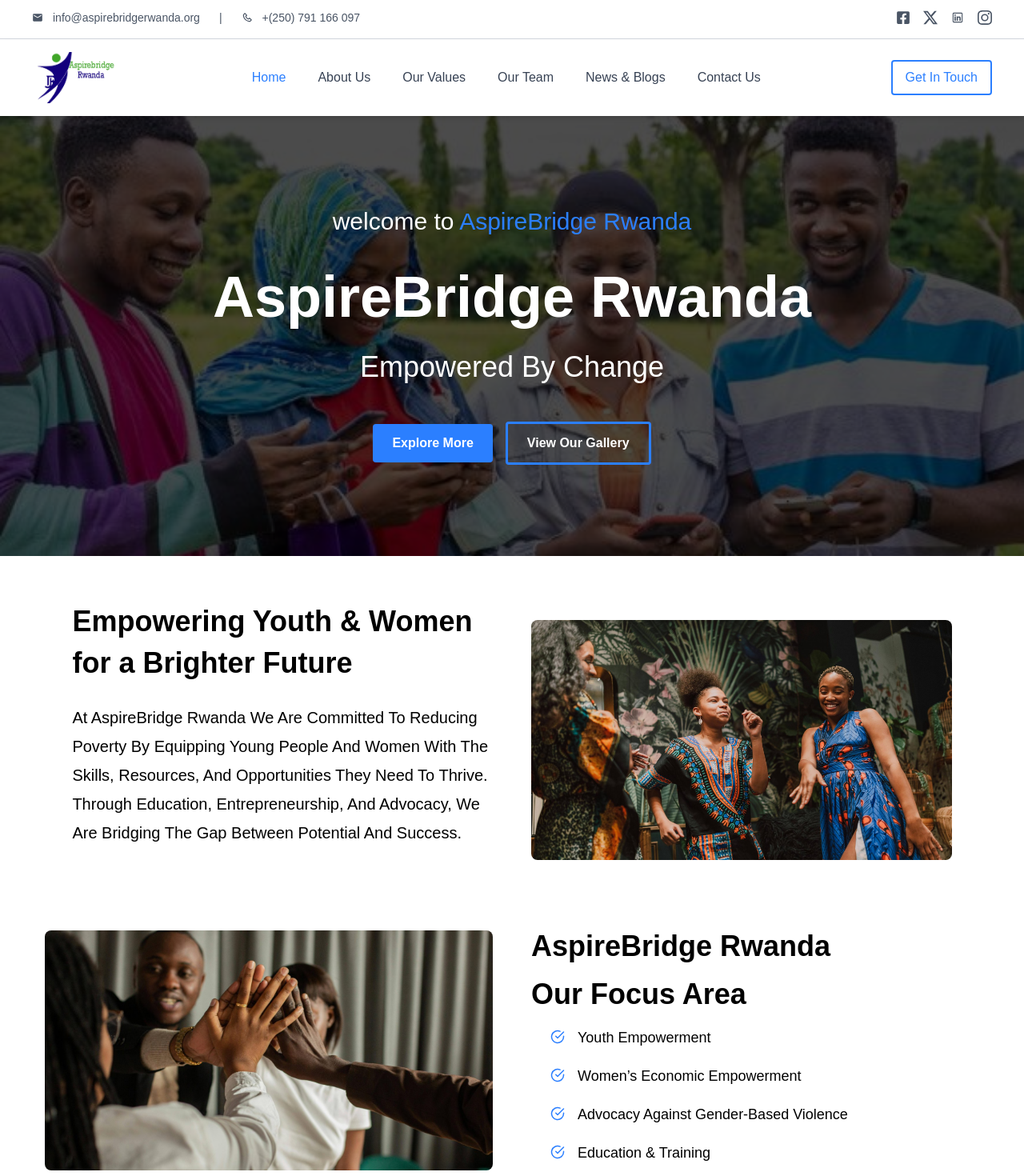
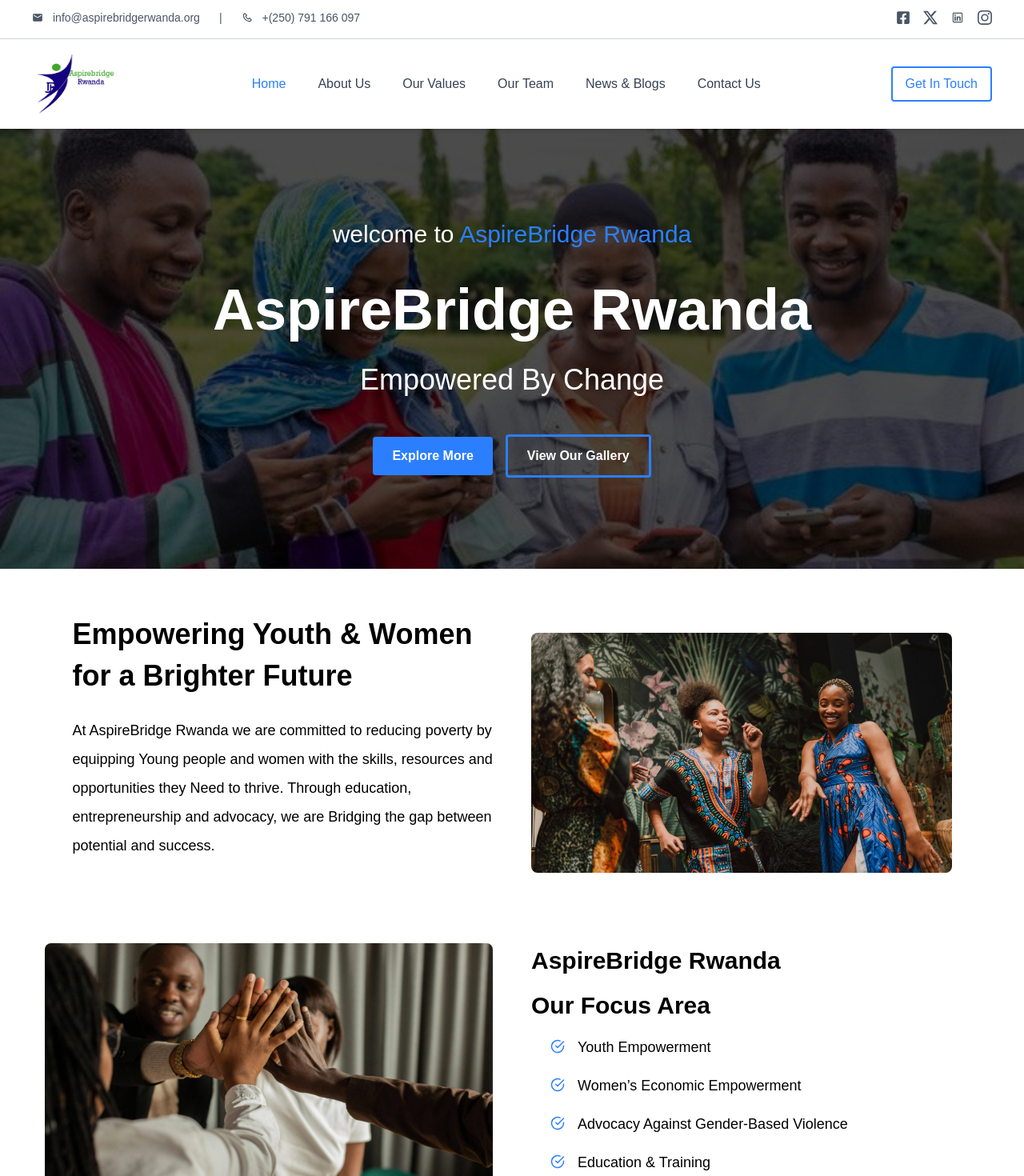
Before and after one commit to Mihigojordan/aspirebridge, a React (Vite) app: page / in a window 1280 px wide. Shown: the top 1470 px of the page at 80% size. Built offline with nearby package versions, Linux system fonts and the light colour scheme.

Commit message:
last chnage

```diff
--- a/src/components/Breakthrough.jsx
+++ b/src/components/Breakthrough.jsx
@@ -28,7 +28,7 @@
           Breaking Barriers, Building Opportunities, Transforming Lives.
         </h1>
         <p className="text-center text-md">
-          To equip youth and women with the knowledge, skills, and support systems necessary to break the cycle of poverty, foster entrepreneurship, and promote inclusive economic growth.
+          To equip youth and women with the knowledge, skills and support systems necessary to break the cycle of poverty, foster entrepreneurship and promote inclusive economic growth.
         </p>
       </div>
     </div>
--- a/src/components/FocusArea.jsx
+++ b/src/components/FocusArea.jsx
@@ -13,10 +13,10 @@
                 />
             </div>
             <div className="w-full md:w-[50%] flex flex-col gap-5 items-start  justify-center">
-                <h1 className=" font-bold  text-md lg:text-2xl xl:text-4xl ">
+                <h1 className=" font-bold  text-md lg:text-2xl xl:text-3xl ">
                     {heading}
                 </h1>
-                <h1 className=" font-bold  text-md  lg:text-2xl xl:text-4xl mb-6 capitalize ">
+                <h1 className=" font-bold  text-md  lg:text-2xl xl:text-3xl mb-6 capitalize ">
                     {headings}
                 </h1>
                 {
--- a/src/components/Footer.jsx
+++ b/src/components/Footer.jsx
@@ -18,7 +18,7 @@
 
           <h2 className="text-2xl font-bold mb-2 leading-10">AspireBridge Rwanda</h2>
           <p className='pb-4'>
-                     At AspireBridge Rwanda, we are driven by a simple yet powerful belief: everyone deserves the opportunity to live with dignity, hope, and purpose.
+                     At AspireBridge Rwanda, we are driven by a simple yet powerful belief: everyone deserves the opportunity to live with dignity, hope and purpose.
                      </p>
           <p>Thank you for visiting our site. We appreciate your support in empowering youth and women. </p>
         </div>
@@ -55,7 +55,7 @@
           <p className="text-sm italic mb-2 leading-6">
   Stay connected and never miss an update!<br />
   Follow us on social media for our latest projects, news, and inspiring stories.<br />
-  Get exclusive behind-the-scenes content, and special announcements.<br />
+  Get exclusive behind-the-scenes content and special announcements.<br />
 
 </p>
 
--- a/src/components/GetInvolved.jsx
+++ b/src/components/GetInvolved.jsx
@@ -21,7 +21,7 @@
                         </div>
                         <div className="md:flex items-center">
                             <CheckCircle2 className="text-xl mr-2 text-blue-500" />
-                            <p className={span}> Partnership: </p> Collaborate with businesses, NGOs, and Churches.
+                            <p className={span}> Partnership: </p> Collaborate with businesses, NGOs and Churches.
                         </div>
                     </div>
                     <div className="flex gap-2 flex-col">
--- a/src/components/Navbar.jsx
+++ b/src/components/Navbar.jsx
@@ -17,7 +17,7 @@
         <div className="flex items-center justify-between px-5 md:px-10 py-4">
           {/* Logo */}
           <div className="logo">
-            <img src={logo} alt="Logo" className="w-28 h-16" style={{objectFit:"cover"}}/>
+            <img src={logo} alt="Logo" className="w-28 h-20" />
           </div>
 
           {/* Desktop Menu */}
--- a/src/components/VisionContent.jsx
+++ b/src/components/VisionContent.jsx
@@ -5,8 +5,8 @@
     return (
         <div className=" flex items-center justify-center gap-12 flex-col-reverse w-full  lg:flex-row  p-0 md:p-6  " >
             <div className=" w-full xl:w-[45%] flex flex-col gap-6 " >
-                <h1 className=" font-bold text-xl lg:text-2xl xl:text-4xl leading-13 -mt-10 " >{heading}</h1>
-                <p className=" text-lg md:text-xl leading-9 capitalize " >{paragraph}</p>
+                <h1 className=" font-bold text-xl lg:text-xl xl:text-4xl leading-13 -mt-10 " >{heading}</h1>
+                <p className=" text-lg md:text-lg leading-9 " >{paragraph}</p>
 
             </div>
             <div className="xl:w-[45%] h-[300px] md:w-full " >
--- a/src/components/VisionMission.jsx
+++ b/src/components/VisionMission.jsx
@@ -16,7 +16,7 @@
 
 
                     <h1 className=' sm:text-md md:text-4xl font-semibold '>  Our Vision</h1>
-                    <p className='text-xl leading-10 capitalize'>
+                    <p className='text-xl leading-10 '>
                         Worlds where youth and women have the tools to escape poverty, achieve self-reliance and contribute to the development of their communities.</p>
                 </div>
 
@@ -24,7 +24,7 @@
                 <div className="flex flex-col gap-3 pb-5">
 
                     <h1 className=' sm:text-md md:text-4xl font-semibold '> Our Mission </h1>
-                    <p className='text-xl leading-10 capitalize'>  to empower youth and women by providing education, skills training, entrepreneurship, advocacy and economic opportunities that foster independence and long-term financial stability we are bridging the gap between potential and success for promoting inclusive economic growth.
+                    <p className='text-xl leading-10 '>  To empower youth and women by providing education, skills training, entrepreneurship advocacy and economic opportunities that foster independence and long-term financial stability we are bridging the gap between potential and success for promoting inclusive economic growth.
                     </p>
                 </div>
 
--- a/src/components/VisionSection.jsx
+++ b/src/components/VisionSection.jsx
@@ -11,7 +11,7 @@
         <VisionContent
         img={visionImage1}
         heading={"Empowering Youth & Women for a Brighter Future"}
-        paragraph={"At AspireBridge Rwanda we are committed to reducing poverty by equipping young people and women with the skills, resources, and opportunities they need to thrive. Through education, entrepreneurship, and advocacy, we are bridging the gap between potential and success."}
+        paragraph={"At AspireBridge Rwanda we are committed to reducing poverty by equipping Young people and women with the skills, resources and opportunities they Need to thrive. Through education, entrepreneurship and advocacy, we are Bridging the gap between potential and success."}
         />
         <FocusArea
         img={visionImage2}
--- a/src/components/WeShall.jsx
+++ b/src/components/WeShall.jsx
@@ -6,8 +6,8 @@
     'Equip them with the knowledge to manage finances and access small business funding.',
     'Help young people in accessing the skills to improve their future prospects.',
     'Connect youth with mentors who guide them toward professional and personal success.',
-    'Work to create economic opportunities through agricultural programs, cooperatives, and social enterprises.',
-    'Create a society where women and youth can live with dignity, security, and equal opportunities with no gender violence.',
+    'Work to create economic opportunities through agricultural programs, cooperatives and social enterprises.',
+    'Create a society where women and youth can live with dignity, security and equal opportunities with no gender violence.',
   ]
 
   return (
--- a/src/components/WhoAreWe.jsx
+++ b/src/components/WhoAreWe.jsx
@@ -9,7 +9,7 @@
       <div className="block md:flex justify-between gap-5 items-center bg-white shadow-lg rounded-xl overflow-hidden w-[95%] m-auto">
         <div className=" p-6 md:w-[45%] leading-10 ">
           <h1 className="text-2xl sm:text-3xl font-semibold xl:text-4xl mb-5">About Us</h1>
-          <p className='text-xl leading-11 capitalize'>
+          <p className='text-lg leading-11 '>
             At <span className="font-semibold">AspireBridge Rwanda</span>, we believe that every young person and woman deserves the opportunity to break free from poverty and build a better future by empowering vulnerable youth and women through education, entrepreneurship, and sustainable development programs.
           </p>
         </div>
@@ -33,8 +33,8 @@
         </div>
         <div className="p-6 md:w-[45%] leading-10 ">
           <h1 className="text-xl font-semibold sm:text-2xl xl:text-4xl mb-6">Who we are?</h1>
-          <p className='text-xl leading-11 capitalize'>
-            Founded in 2024, <span className="font-semibold">AspireBridge Rwanda</span> is a non-profit organization dedicated to reducing poverty by equipping young people and women with the skills, resources and opportunities they need to thrive. We work closely with communities to provide access to vocational training, financial literacy, mentorship, and economic opportunities.
+          <p className='text-xl leading-11 '>
+            Founded in 2024, <span className="font-semibold">AspireBridge Rwanda</span> is a non-profit organization dedicated to reducing poverty by equipping young people and women with the skills, resources and opportunities they need to thrive. We work closely with communities to provide access to vocational training, financial literacy, mentorship and economic opportunities.
           </p>
         </div>
 
```
Also changed, not shown: src/assets/ASPIREBRIDGE.jpg (added), src/assets/help.webp (added).
